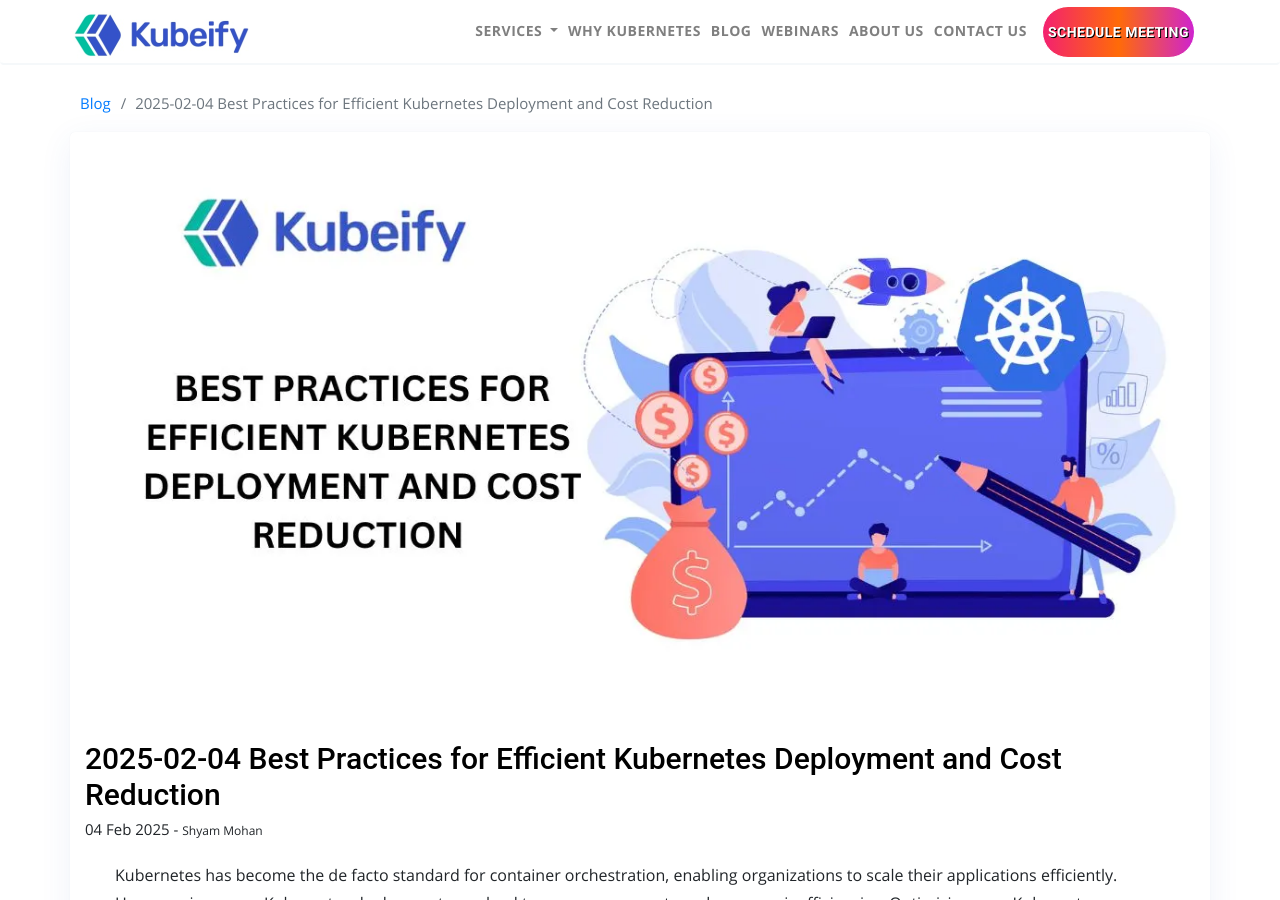
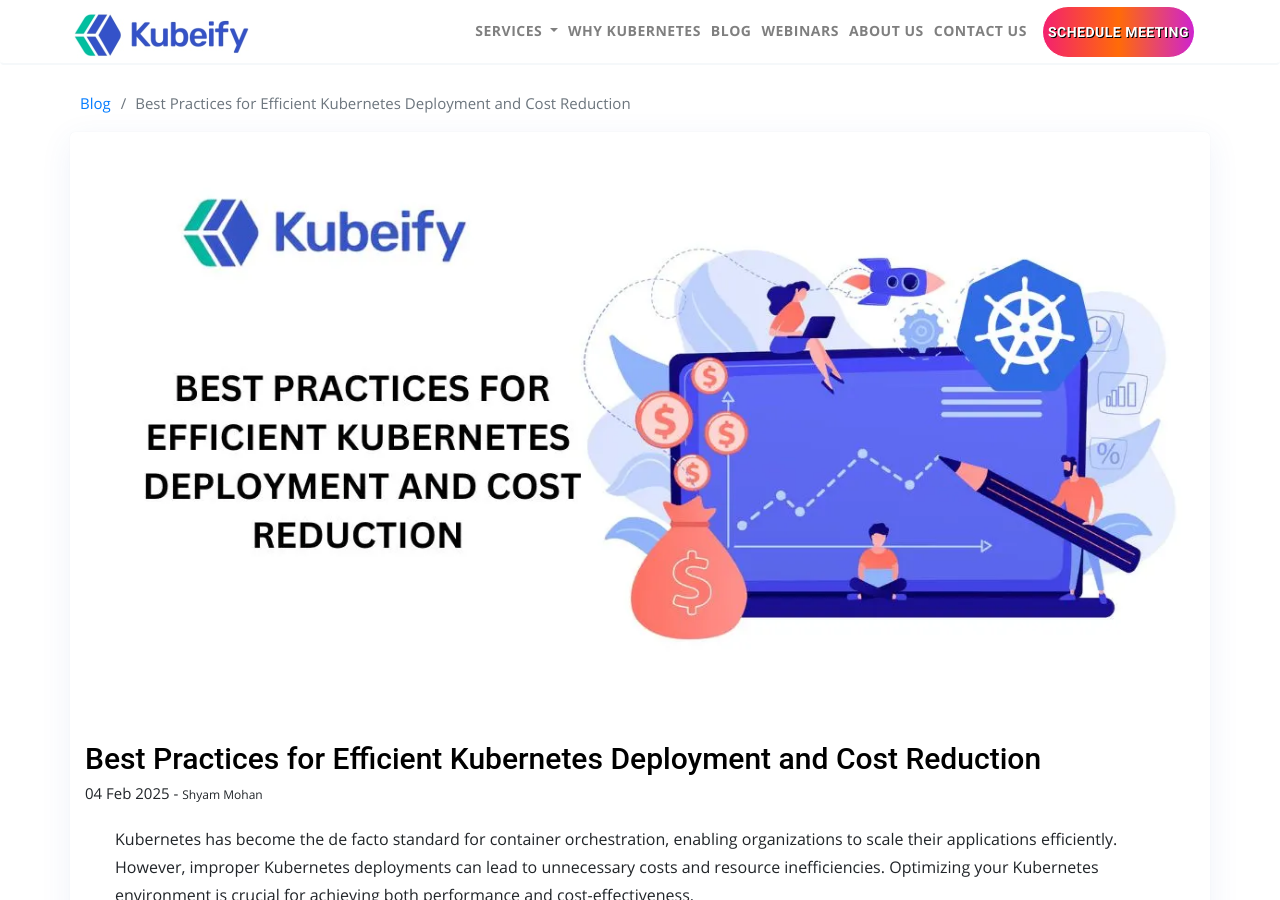
Before and after one commit to kshyam/kubeify, a Jekyll site: the page built from _posts/2025-03-26-2025-02-04-best-practices-for-efficient-kubernetes-deployment-and-cost-reduction.md, in a window 1280 px wide and 900 px high. Built offline with Jekyll 4.4.1, drawn with Linux system fonts in a browser that asks for light colours; some web fonts are replaced.

Commit message:
Update Blog “2025-03-26-2025-02-04-best-practices-for-efficient-kubernetes-deployment-and-cost-reduction”

```diff
--- a/_posts/2025-03-26-2025-02-04-best-practices-for-efficient-kubernetes-deployment-and-cost-reduction.md
+++ b/_posts/2025-03-26-2025-02-04-best-practices-for-efficient-kubernetes-deployment-and-cost-reduction.md
@@ -1,6 +1,5 @@
 ---
-title: "2025-02-04 Best Practices for Efficient Kubernetes Deployment and Cost
-  Reduction\t"
+title: "Best Practices for Efficient Kubernetes Deployment and Cost Reduction\t"
 description: Kubernetes has become the de facto standard for container
   orchestration, enabling organizations to scale their applications efficiently.
 image: /images/blog/best-practices-for-efficient-kubernetes-deployment-and-cost-reduction.webp
```
